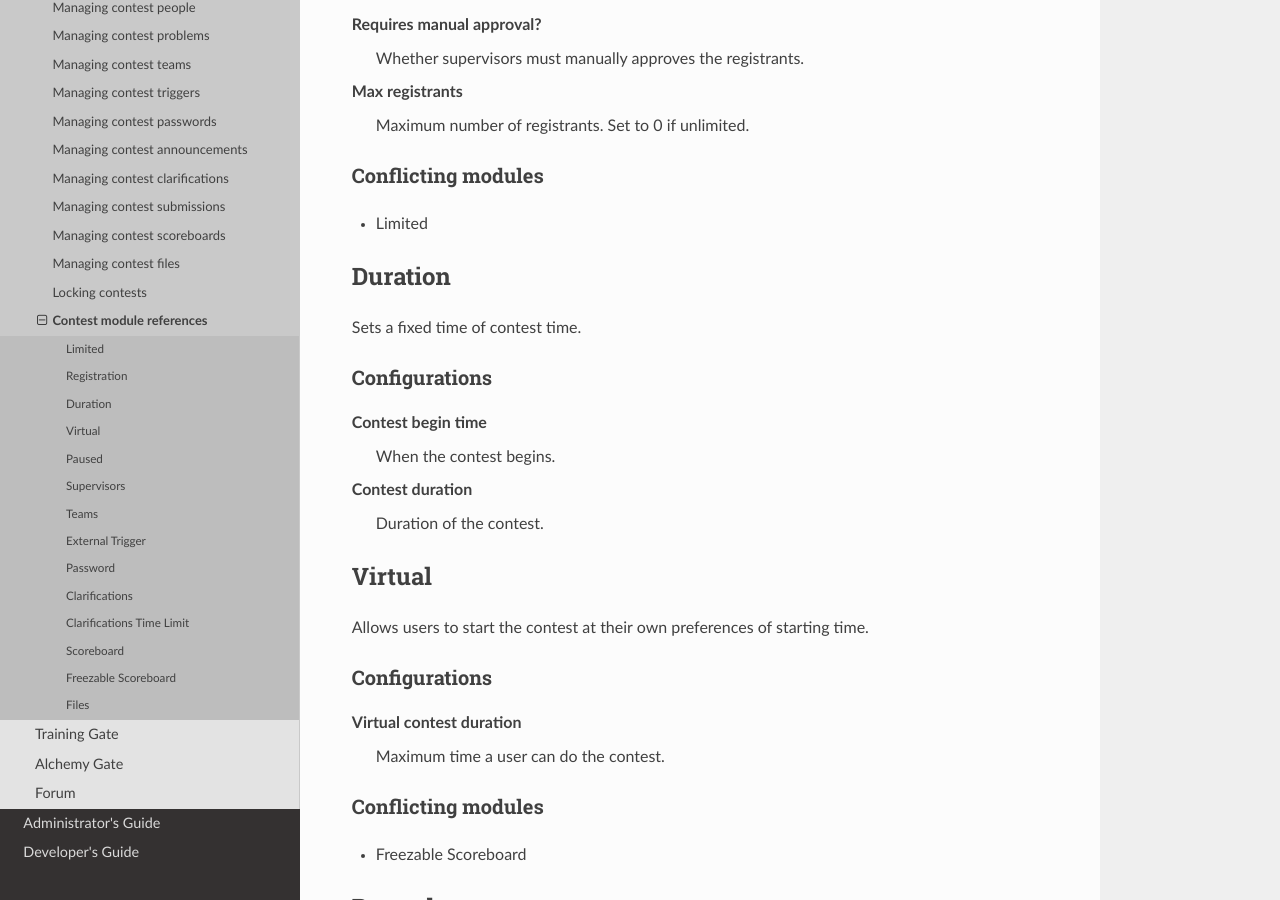
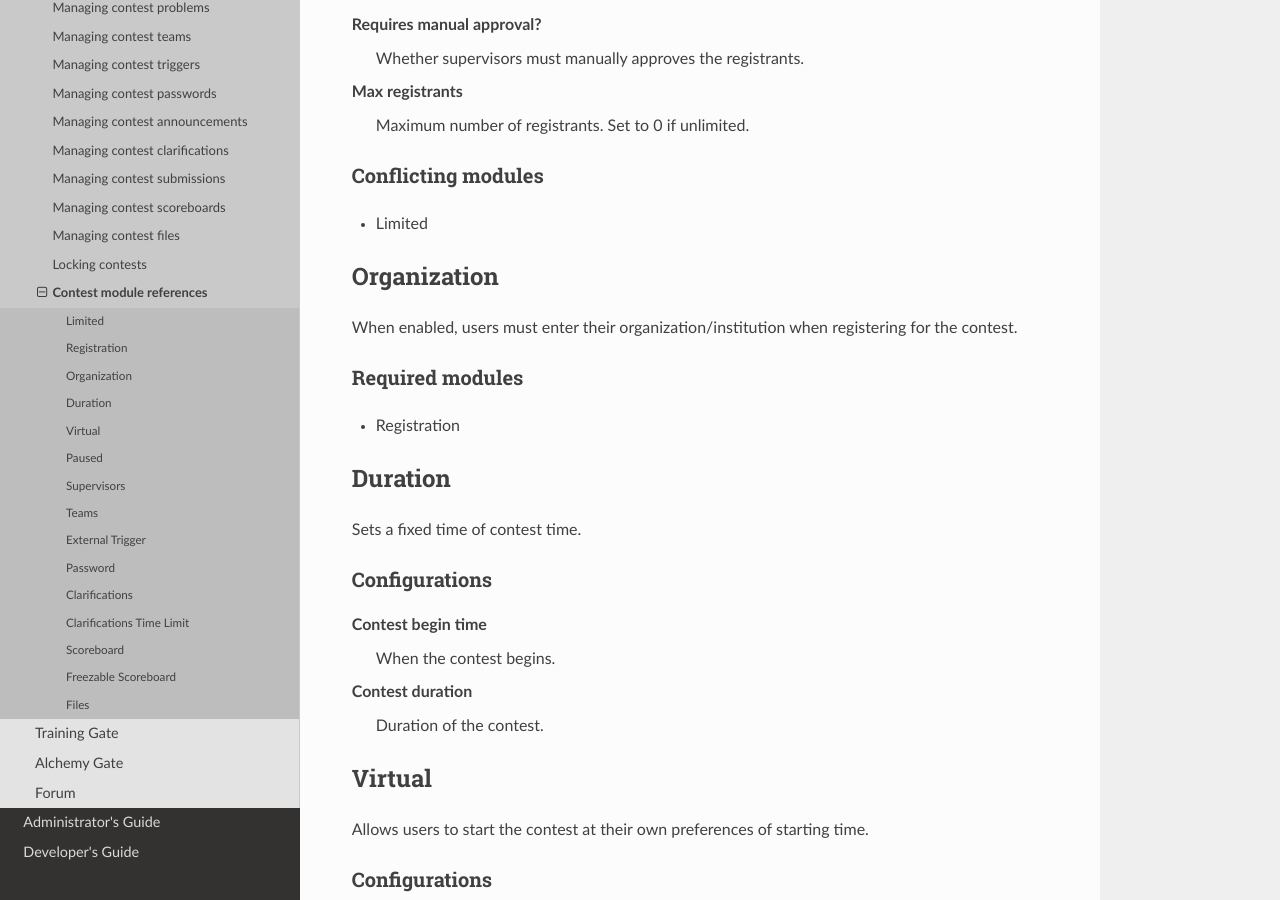
Before and after one commit to judgels/judgels, a Sphinx documentation site: the page built from docs/operator/uriel/module.rst, in a window 1280 px wide and 900 px high, scrolled down 706 px. Built offline with Sphinx 7.4.7 and the Read the Docs theme 2.0.0, drawn with Linux system fonts in a browser that asks for light colours; formulas are drawn with MathJax 3.

Commit message:
Add documentation on contest organization module

```diff
--- a/docs/operator/uriel/module.rst
+++ b/docs/operator/uriel/module.rst
@@ -39,6 +39,16 @@ Conflicting modules
 *******************
 
 - Limited
+
+Organization
+------------
+
+When enabled, users must enter their organization/institution when registering for the contest.
+
+Required modules
+****************
+
+- Registration
 
 Duration
 --------
--- a/docs/operator/uriel/scope.rst
+++ b/docs/operator/uriel/scope.rst
@@ -19,6 +19,8 @@ A user need to register before they can join the contest.
 
 To enable registration, enable **Registration** module. In the module configuration, you can specify registration start and end times, and the maximum number of allowed registrants. By default, a registered user can automatically join the contest when the contest starts, unless you enable the **Manual Approval** option in the module configuration.
 
+If you want to gather users' organizations or institutions in the contest, simply enable **Organization** as well. Then, when a user registers, they must provide their organization.
+
 Public without registration
 ***************************
 
```
